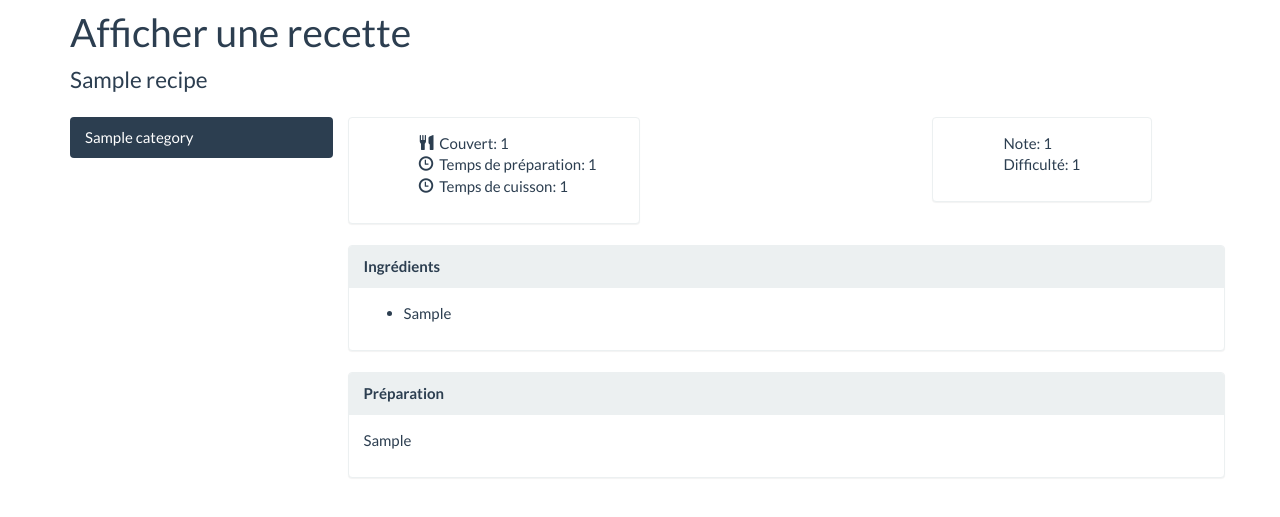
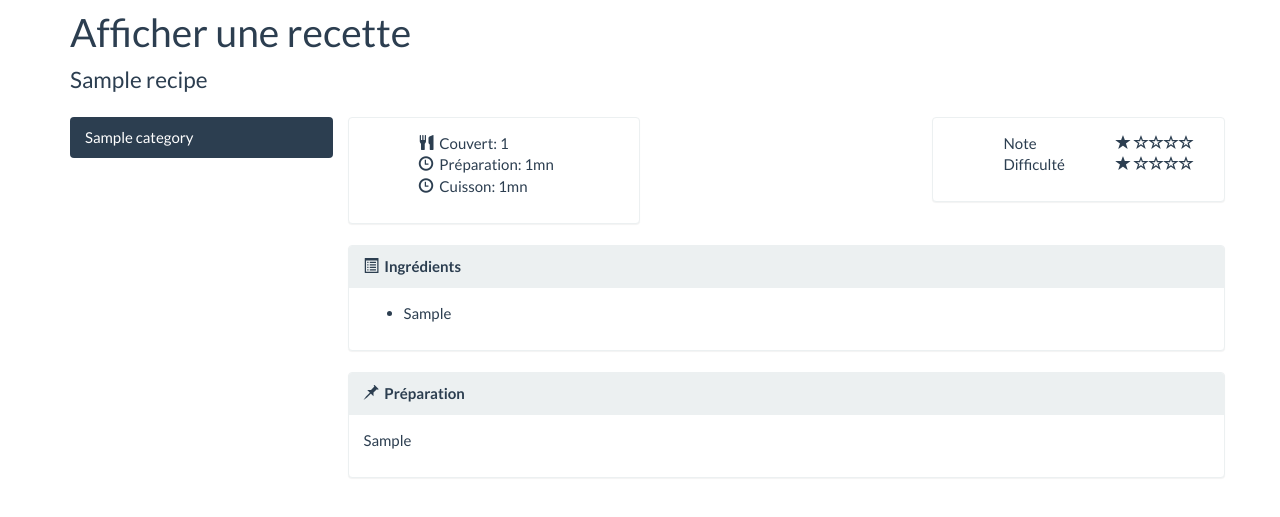
Before and after one commit to aroquemaurel/Cuis-In, a Django app: a page that uses templates/recipe/show.html in a window 1280 px wide. Shown: the part 60-577 px from the top of the page. Run offline with Django 3.2, Linux system fonts and the light colour scheme; tables that the repository leaves empty hold one stand-in row (values such as "Sample post"); some libraries are stand-ins or nearby versions.

Commit message:
Improved show template

```diff
--- a/recipe/templatetags/recipe_extras.py
+++ b/recipe/templatetags/recipe_extras.py
@@ -1,6 +1,6 @@
 # -*- coding: utf-8 -*-
 from django import template
-
+from django.utils.safestring import mark_safe
 
 register = template.Library()
 
@@ -8,3 +8,28 @@ register = template.Library()
 @register.filter(name='addcss')
 def addcss(field, css):
     return field.as_widget(attrs={"class": css})
+
+
+@register.filter(is_safe=True)
+def star(nb_star):
+    ret = ""
+    for i in range(0, nb_star):
+        ret += '<i class="glyphicon glyphicon-star"></i>&nbsp;'
+
+    for i in range(nb_star, 5):
+        ret += '<i class="glyphicon glyphicon-star-empty"></i>'
+
+    return mark_safe(ret)
+
+@register.filter(name="duration")
+def duration(nb_minutes):
+    hours = int(nb_minutes/60)
+    minutes = nb_minutes % 60
+    ret = ""
+
+    if hours == 0:
+        ret += repr(minutes)+"mn"
+    else:
+        ret += repr(hours)+"h"+repr(minutes)+"mn"
+
+    return ret
--- a/templates/recipe/show.html
+++ b/templates/recipe/show.html
@@ -1,4 +1,5 @@
 {% extends "skeleton.html" %}
+{% load recipe_extras %}
 
 {% block content %}
     <div class="row">
@@ -6,23 +7,23 @@
             <div class="panel-body">
             <ul style="list-style-type: none">
                 <li><i class="glyphicon glyphicon-cutlery"></i>&nbsp;&nbsp;Couvert: {{ recipe.serves }}</li>
-                <li><i class="glyphicon glyphicon-time"></i>&nbsp;&nbsp;Temps de préparation: {{ recipe.preparationTime }}</li>
-                <li><i class="glyphicon glyphicon-time"></i>&nbsp;&nbsp;Temps de cuisson: {{ recipe.cuissonTime }}</li>
+                <li><i class="glyphicon glyphicon-time"></i>&nbsp;&nbsp;Préparation: {{ recipe.preparationTime|duration }}</li>
+                <li><i class="glyphicon glyphicon-time"></i>&nbsp;&nbsp;Cuisson: {{ recipe.cuissonTime|duration }}</li>
             </ul>
             </div>
         </div>
-        <div class="col-md-offset-4 col-md-3 panel panel-default">
+        <div class="col-md-offset-4 col-md-4 panel panel-default">
             <div class="panel-body">
                 <ul style="list-style-type: none">
-                    <li>Note: {{ recipe.note }}</li>
-                    <li>Difficulté: {{ recipe.hard }}</li>
+                    <li>Note <span style="float: right">{{ recipe.note|star }}</span></li>
+                    <li>Difficulté <span style="float: right">{{ recipe.hard|star }}</span></li>
                 </ul>
             </div>
         </div>
     </div>
     <div class="row">
         <div class="panel panel-default">
-            <div class="panel-heading"><b>Ingrédients</b></div>
+            <div class="panel-heading"><i class="glyphicon glyphicon-list-alt"></i>&nbsp;&nbsp;<b>Ingrédients</b></div>
             <div class="panel-body">
                 <ul>
                     {% for ingredient in ingredients %}
@@ -34,7 +35,7 @@
     </div>
     <div class="row">
         <div class="panel panel-default">
-            <div class="panel-heading"><b>Préparation</b></div>
+            <div class="panel-heading"><i class="glyphicon glyphicon-pushpin"></i>&nbsp;&nbsp;<b>Préparation</b></div>
             <div class="panel-body">
                 {{ recipe.preparation|linebreaks }}
             </div>
```
